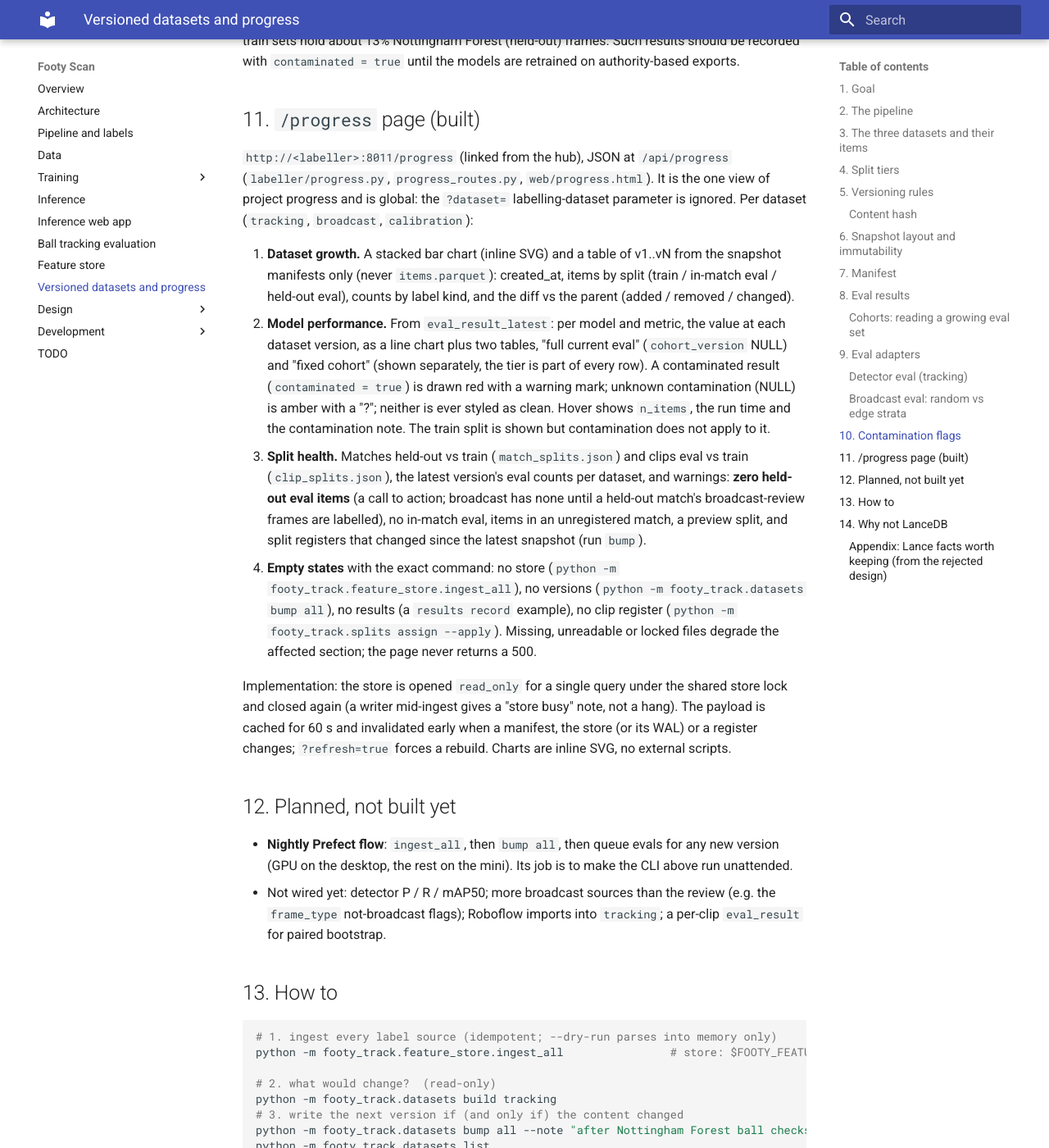
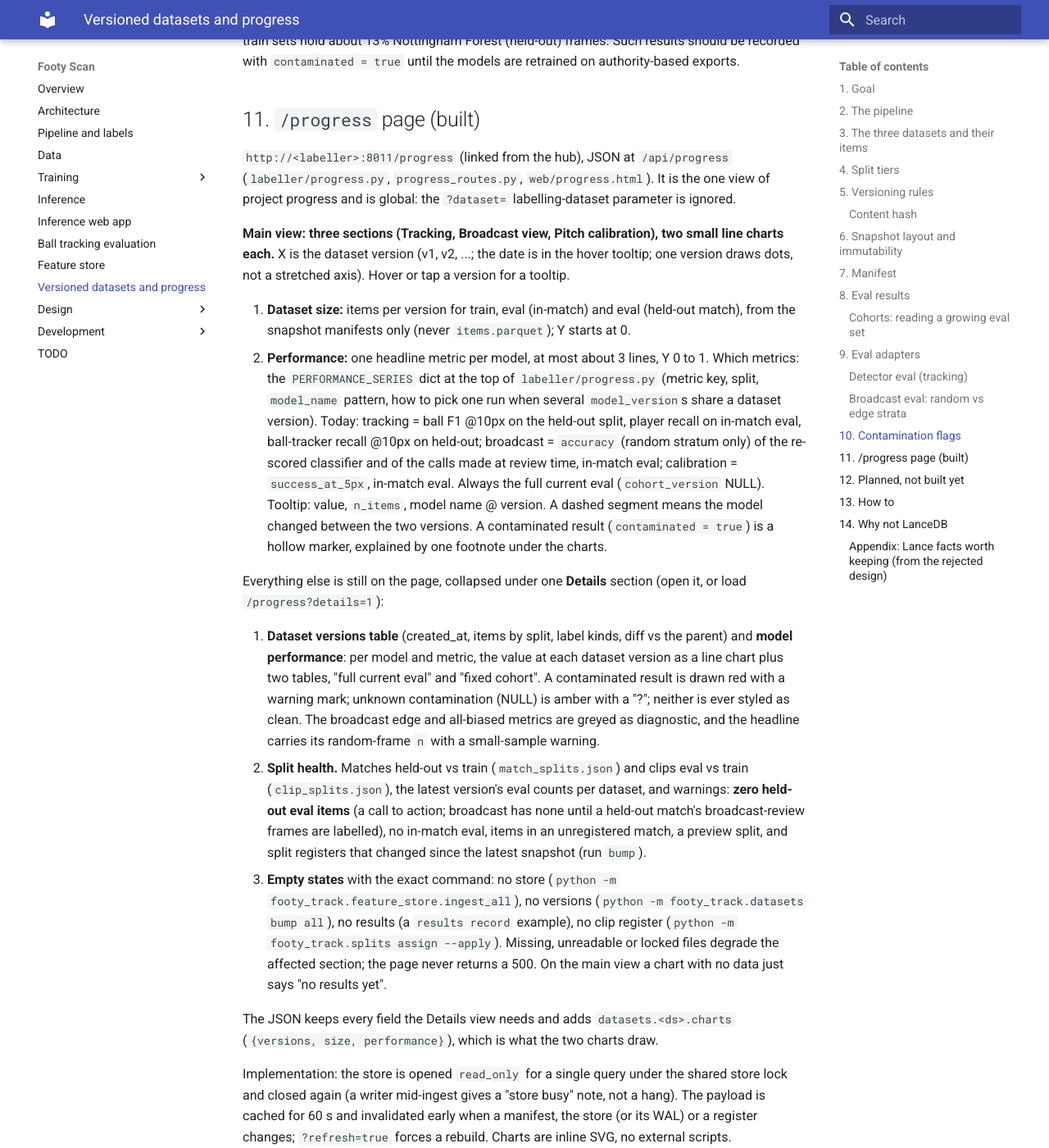
Before and after one commit to egroeg121/footy-track, an MkDocs documentation site: the page built from docs/design/datasets_and_progress.md, in a window 1280 px wide and 1400 px high, scrolled down 9370 px. Shown: the whole window at 82% size. Built offline with MkDocs 1.6.1 and Material for MkDocs 9.7.7, drawn with Linux system fonts in a browser that asks for light colours.

Commit message:
feat(progress): simple line charts per stage (dataset size and headline performance)
/progress main view is now three sections (Tracking, Broadcast view, Pitch calibration) with two
small inline-SVG line charts each: items per dataset version by split, and one headline metric per
model. The metric choice is the PERFORMANCE_SERIES dict at the top of labeller/progress.py. Tables,
diagnostics and warnings move under a collapsed Details section (also /progress?details=1).
/api/progress gains datasets.<ds>.charts; existing fields are unchanged.

Co-Authored-By: Claude Opus 5.5 <noreply@anthropic.com>
Claude-Session: https://claude.ai/code/session_01FxpgPsuR6XKEdsEjkAuNqU

```diff
--- a/docs/design/datasets_and_progress.md
+++ b/docs/design/datasets_and_progress.md
@@ -280,27 +280,46 @@ models are retrained on authority-based exports.
 
 `http://<labeller>:8011/progress` (linked from the hub), JSON at `/api/progress`
 (`labeller/progress.py`, `progress_routes.py`, `web/progress.html`). It is the one view of project
-progress and is global: the `?dataset=` labelling-dataset parameter is ignored. Per dataset
-(`tracking`, `broadcast`, `calibration`):
+progress and is global: the `?dataset=` labelling-dataset parameter is ignored.
 
-1. **Dataset growth.** A stacked bar chart (inline SVG) and a table of v1..vN from the snapshot
-   manifests only (never `items.parquet`): created_at, items by split (train / in-match eval /
-   held-out eval), counts by label kind, and the diff vs the parent (added / removed / changed).
-2. **Model performance.** From `eval_result_latest`: per model and metric, the value at each dataset
-   version, as a line chart plus two tables, "full current eval" (`cohort_version` NULL) and "fixed
-   cohort" (shown separately, the tier is part of every row). A contaminated result
-   (`contaminated = true`) is drawn red with a warning mark; unknown contamination (NULL) is amber
-   with a "?"; neither is ever styled as clean. Hover shows `n_items`, the run time and the
-   contamination note. The train split is shown but contamination does not apply to it.
-3. **Split health.** Matches held-out vs train (`match_splits.json`) and clips eval vs train
+**Main view: three sections (Tracking, Broadcast view, Pitch calibration), two small line charts each.**
+X is the dataset version (v1, v2, ...; the date is in the hover tooltip; one version draws dots, not a
+stretched axis). Hover or tap a version for a tooltip.
+
+1. **Dataset size:** items per version for train, eval (in-match) and eval (held-out match), from the
+   snapshot manifests only (never `items.parquet`); Y starts at 0.
+2. **Performance:** one headline metric per model, at most about 3 lines, Y 0 to 1. Which metrics: the
+   `PERFORMANCE_SERIES` dict at the top of `labeller/progress.py` (metric key, split, `model_name`
+   pattern, how to pick one run when several `model_version`s share a dataset version). Today: tracking
+   = ball F1 @10px on the held-out split, player recall on in-match eval, ball-tracker recall @10px on
+   held-out; broadcast = `accuracy` (random stratum only) of the re-scored classifier and of the calls
+   made at review time, in-match eval; calibration = `success_at_5px`, in-match eval. Always the full
+   current eval (`cohort_version` NULL). Tooltip: value, `n_items`, model name @ version. A dashed
+   segment means the model changed between the two versions. A contaminated result
+   (`contaminated = true`) is a hollow marker, explained by one footnote under the charts.
+
+Everything else is still on the page, collapsed under one **Details** section (open it, or load
+`/progress?details=1`):
+
+3. **Dataset versions table** (created_at, items by split, label kinds, diff vs the parent) and **model
+   performance**: per model and metric, the value at each dataset version as a line chart plus two
+   tables, "full current eval" and "fixed cohort". A contaminated result is drawn red with a warning
+   mark; unknown contamination (NULL) is amber with a "?"; neither is ever styled as clean. The broadcast
+   edge and all-biased metrics are greyed as diagnostic, and the headline carries its random-frame `n`
+   with a small-sample warning.
+4. **Split health.** Matches held-out vs train (`match_splits.json`) and clips eval vs train
    (`clip_splits.json`), the latest version's eval counts per dataset, and warnings: **zero held-out
    eval items** (a call to action; broadcast has none until a held-out match's broadcast-review frames
    are labelled), no in-match eval, items in an unregistered match, a preview split, and split
    registers that changed since the latest snapshot (run `bump`).
-4. **Empty states** with the exact command: no store (`python -m footy_track.feature_store.ingest_all`),
+5. **Empty states** with the exact command: no store (`python -m footy_track.feature_store.ingest_all`),
    no versions (`python -m footy_track.datasets bump all`), no results (a `results record` example), no
    clip register (`python -m footy_track.splits assign --apply`). Missing, unreadable or locked files
-   degrade the affected section; the page never returns a 500.
+   degrade the affected section; the page never returns a 500. On the main view a chart with no data
+   just says "no results yet".
+
+The JSON keeps every field the Details view needs and adds `datasets.<ds>.charts`
+(`{versions, size, performance}`), which is what the two charts draw.
 
 Implementation: the store is opened `read_only` for a single query under the shared store lock and
 closed again (a writer mid-ingest gives a "store busy" note, not a hang). The payload is cached for 60 s
```
Also changed, not shown: src/footy_track/labeller/web/progress.html (+173 -32 lines), 2 other files.
